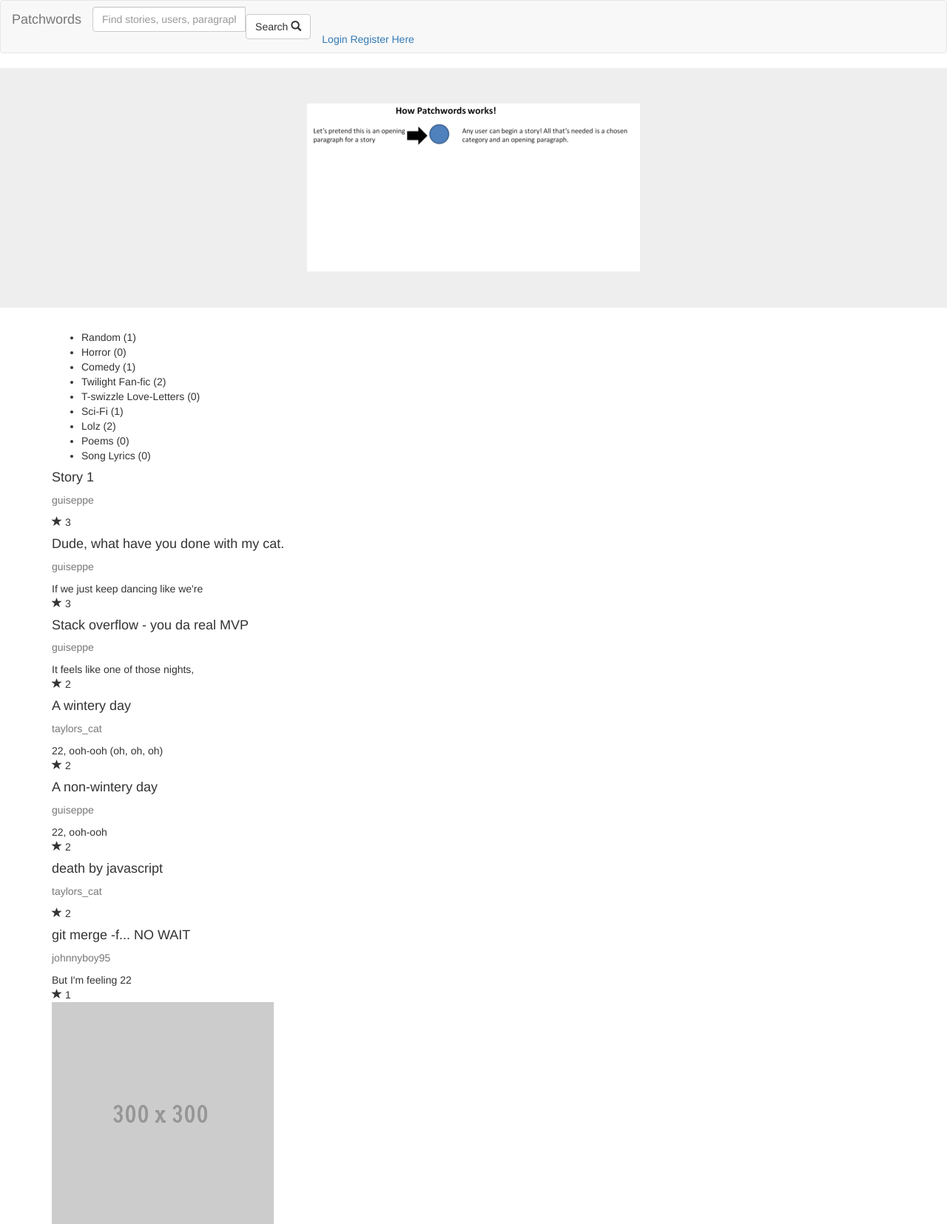
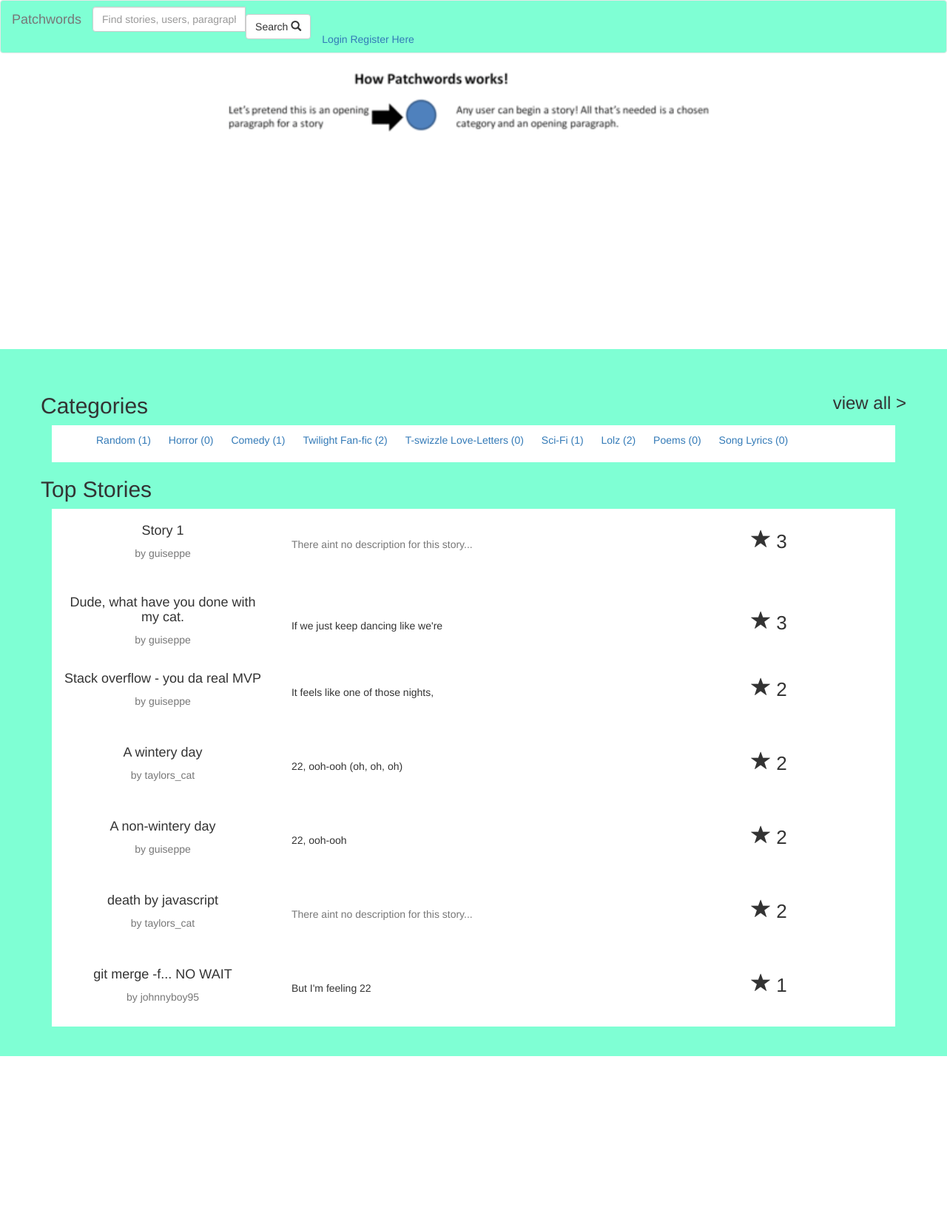
Before and after one commit to RetroMelon/PatchWords, a Django app: template patchwords_project/patchwords/templates/home.html in a window 1280 px wide. Shown: the whole page at 74% size. After the commit the page ends 1428 px from the top, so only its background shows below. Run offline with Django 3.2, Linux system fonts and the light colour scheme; the template is opened without the code that fills it: values that come from a table or form of the project are taken from there, others are empty; data comes from the database, SQL or seed files in the repository; both versions use the stored data as it was after the commit; some libraries are stand-ins or nearby versions.

Commit message:
css'd up some shit

```diff
--- a/patchwords_project/patchwords/static/css/base.css
+++ b/patchwords_project/patchwords/static/css/base.css
@@ -1,11 +1,74 @@
+.navbar {
+  background-color: aquamarine;
+}
+
+.navbar-brand {
+  color: white;
+}
+
+.jumbotron {
+  padding: 0px 0px;
+  height: 350px;
+  background-color: white;
+}
+
+#explanation-gif {
+  height:100%;
+}
+
+#jumbotron-container {
+  height: 100%;
+}
+
+#main-content {
+  padding: 40px 0px;
+  background-color: aquamarine;
+}
+
+#categories-section {
+  background-color: white;
+  padding: 10px 20px;
+  vertical-align: center;
+}
+
+#categories-list li {
+  display: inline;
+  padding-right: 20px;
+
+}
+
 .story-item {
   position: relative;
   display: block;
   background-color: white;
-  width: 100%;
-  height: 180px;
+  width: auto;
+  height: 100px;
+  padding: 20px 10px;
 }
 
-.story-item {
-  display: inline;
+.story-item div {
+  display: inline-block;
+  -webkit-transform: translate(0%, -15%);
+  transform: translate(0%, -15%);
 }
+
+.story-item .story-item-title {
+  left: 0px;
+  width: 25%;
+  text-align: center;
+  vertical-align: middle;
+}
+
+.story-item .story-item-content {
+  height: auto;
+  width: 50%;
+  padding: 10px 30px;
+  text-overflow: ellipsis;
+}
+
+.story-item .story-item-favourites {
+  right: 0px;
+  width: 20%;
+  font-size: 26px;
+  text-align: center;
+}
--- a/patchwords_project/patchwords/templates/home.html
+++ b/patchwords_project/patchwords/templates/home.html
@@ -4,12 +4,8 @@
 {% block title %}Patchwords Home{% endblock %}
 
 {% block body %}
-
-<div class="container" >
-
-</div>
 <div class="jumbotron">
-  <div class="container">
+  <div class="container" id="jumbotron-container">
       {% if user.is_authenticated %}
       <h1>Post story will go here.</h1>
       <p><a class="btn btn-primary btn-lg" href="#" role="button">Learn more</a></p>
@@ -18,31 +14,36 @@
 	 align login/register/login to the right.
       <p>...</p>
       {% else %}
-      <img class="center-block" width="450" height="228" src="{% static "images/explanationgif.gif" %}" alt="" />
+      <img class="center-block" id="explanation-gif" src="{% static "images/explanationgif.gif" %}" alt="" />
       {% endif %}
   </div>
 </div>
+<div id="main-content">
   <div class="container">
-  <div id="categories-section">
+    <div class="row">
+      <h2 class="pull-left">Categories</h2>
+      <h3 class="pull-right">view all ></h3>
+    </div>
+
+    <div class="content-section" id="categories-section">
       {% if categories %}
-      <ul>
+        <ul id="categories-list">
         {% for c in categories %}
-              <li>{{c.title}} ({{c.total_stories}})</li>
+                <li><a href="/patchwords/category/{{c.slug}}">{{c.title}} ({{c.total_stories}})</a></li>
         {% endfor %}
         </ul>
       {% endif %}
     </div>
 
+    <div class="row">
+      <h2 class="pull-left">Top Stories</h2>
+    </div>
 
-  <div id="stories-section">
+    <div id="content-section stories-section">
       {% if stories %}
         {% include 'stories_list.html' %}
       {% endif %}
     </div>
-
-
-  <div>
-    <img src="{% static "images/300placeholder.gif" %}" alt="" />
   </div>
 </div>
 {% endblock %}
--- a/patchwords_project/patchwords/templates/stories_list.html
+++ b/patchwords_project/patchwords/templates/stories_list.html
@@ -2,22 +2,24 @@
   {% if stories %}
   {% for story in stories %}
     <div class="story-item">
-      <div class="story-item-content-wrapper">
         <div class="story-item-title">
           <h4 class="story-title">
             {{story.title}}
           </h4>
           <p class="text-muted story-author">
-            {{story.author}}
+            by {{story.author}}
           </p>
         </div>
         <div class="story-item-content">
-          {{story.outline}}
+          {% if story.outline%}
+            {{story.outline}}
+          {% else %}
+            <span class="text-muted">There aint no description for this story...</span>
+          {% endif %}
         </div>
-      </div>
-      <div class="story-item-favourites-wrapper">
-        <span class="glyphicon glyphicon-star" aria-hidden="true"></span> {{story.favourites}}
-      </div>
+        <div class="story-item-favourites">
+          <span class="glyphicon glyphicon-star" aria-hidden="true"></span> {{story.favourites}}
+        </div>
     </div>
   {% endfor %}
   {% else %}
--- a/patchwords_project/patchwords/urls.py
+++ b/patchwords_project/patchwords/urls.py
@@ -4,6 +4,7 @@ from views import *
 urlpatterns = patterns('',
     url(r'^$', home, name='home'),
     url(r'^story/(?P<story_name_slug>[/w/-]+)/$', story, name='story'),
+    url(r'^category/(?P<category_name_slug>[/w/-]+)/$', category, name='category'),
 
     #allows the homepage/categories page to request more of the most popular stories.
     url(r'^gettopstories', get_top_stories, name='get_top_stories'),
```
Also changed, not shown: patchwords_project/media/profile_images/gwobwordlogo.png (added), patchwords_project/test_db.sqlite3. Lines whose indentation alone changed are shown as unchanged.
